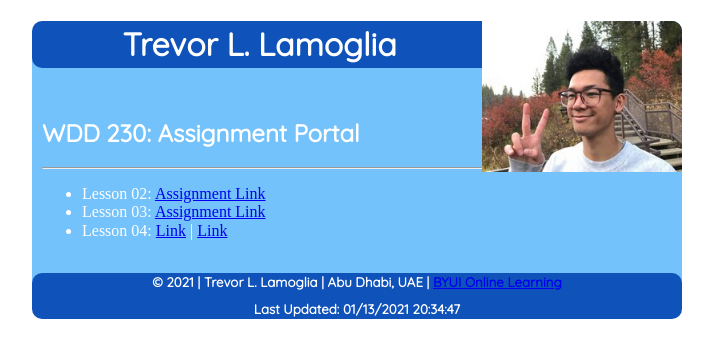
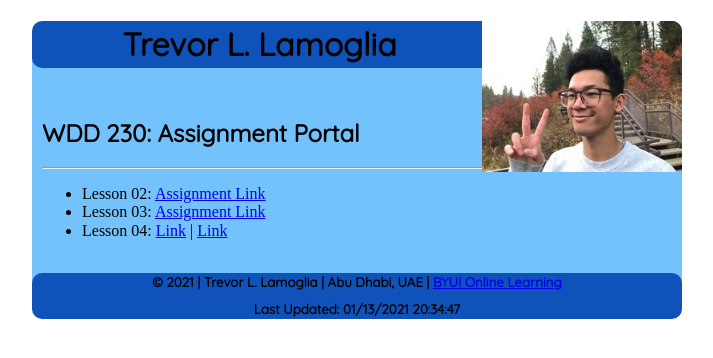
Before and after one commit to trevorlamoglia/trevorlamoglia.github.io, a plain HTML site: page index.html in a window 1280 px wide. Shown: the whole page, without its empty margins (283-996 px from the left). Drawn offline with Linux system fonts and the light colour scheme.

Commit message:
reverted

```diff
--- a/css/index.css
+++ b/css/index.css
@@ -13,8 +13,7 @@ body {
 
 header, footer {
     background-color: #0f52ba;
-    /* color: #030202; */
-    color: white;
+    color: #030202;
     text-align: center;
 }
 header img {
@@ -31,8 +30,7 @@ img {
 }
 
 main {
-    /* color: #030202; */
-    color: white;
+    color: #030202;
     padding: 10px;
 }
 h2 {
```
